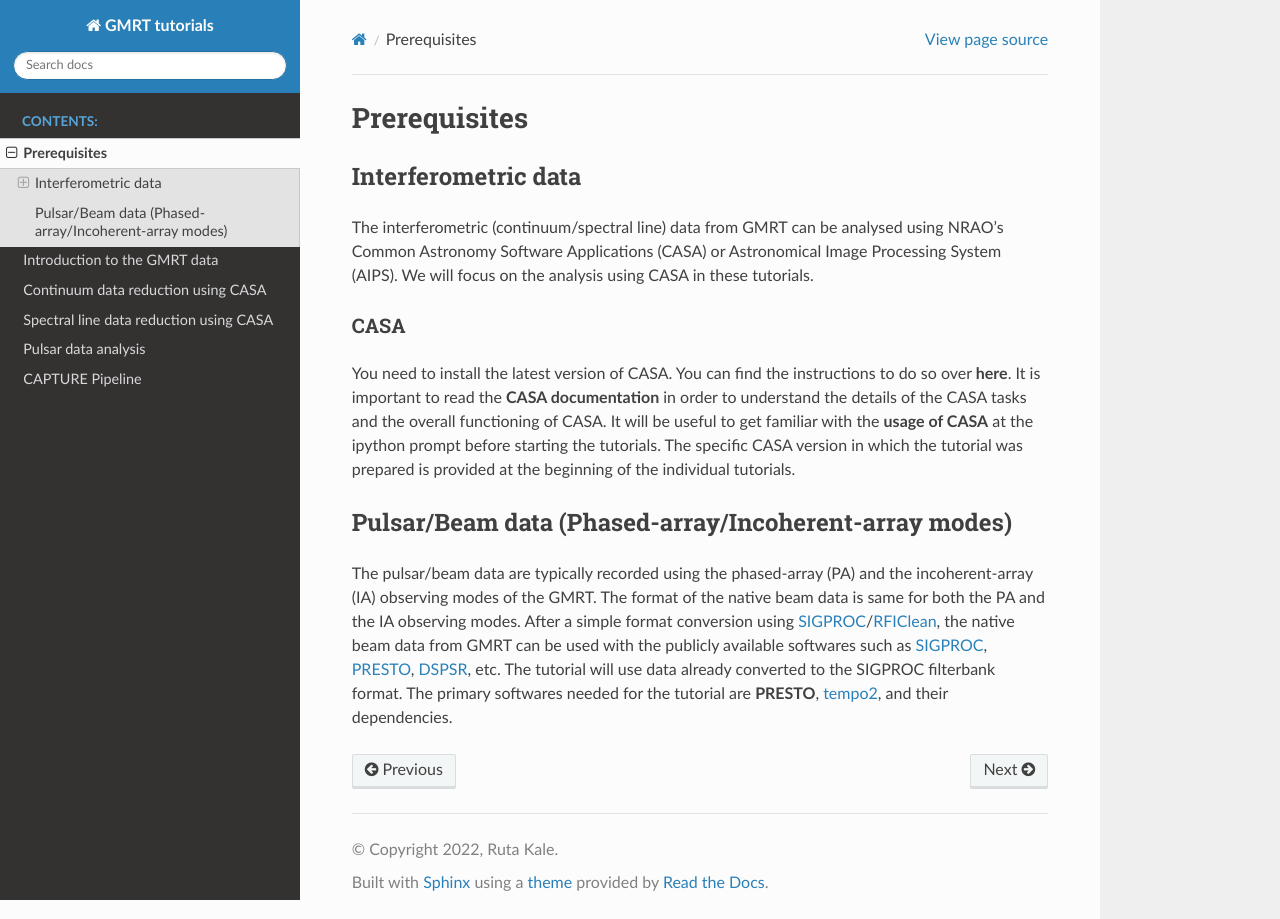
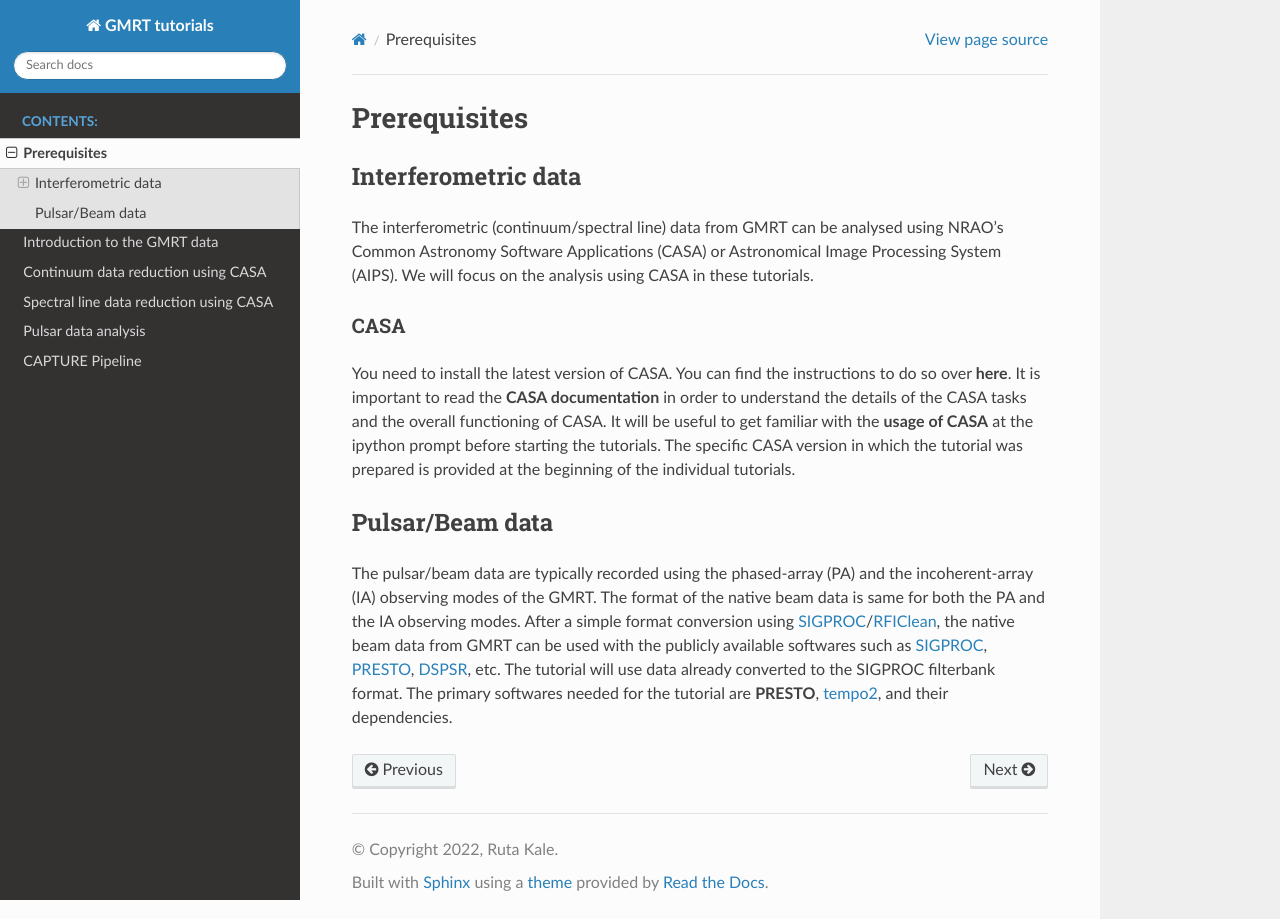
Before and after one commit to schrodinger-boi/gmrt-tutorial, a Sphinx documentation site: the page built from docs/source/beforeyoubegin.rst, in a window 1280 px wide. Built offline with Sphinx 7.4.7 and the Read the Docs theme 2.0.0, drawn with Linux system fonts in a browser that asks for light colours.

Commit message:
Shorter header for section.

```diff
--- a/docs/source/beforeyoubegin.rst
+++ b/docs/source/beforeyoubegin.rst
@@ -20,8 +20,8 @@ starting the tutorials.
 The specific CASA version in which the tutorial was prepared is provided at the beginning
 of the individual tutorials.
 
-Pulsar/Beam data (Phased-array/Incoherent-array modes)
-------------------------------------------------
+Pulsar/Beam data
+-----------------
 
 The pulsar/beam data are typically recorded using the phased-array (PA) and the
 incoherent-array (IA) observing modes of the GMRT. The format of the native beam
```
